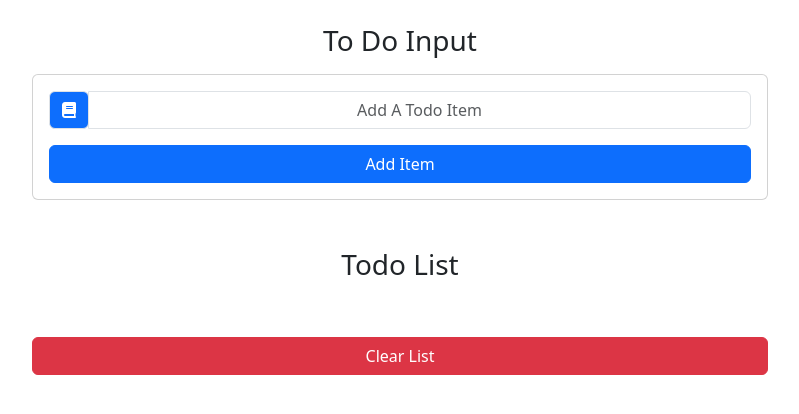
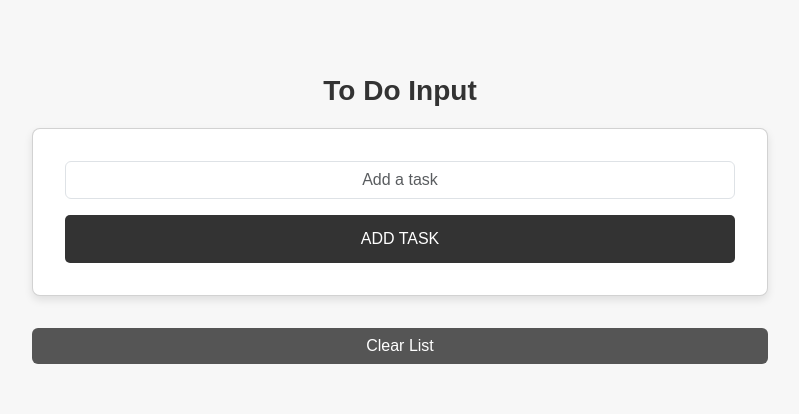
Before and after one commit to an4s3crwt/react-simple-todolist, a React (Create React App) app: page / in a window 1280 px wide. Shown: the top 414 px of the page, without its empty margins (240-1039 px from the left). Built offline with nearby package versions, Linux system fonts and the light colour scheme.

Commit message:
"Updated App.css with new styles, modified App.js to import App.css, refactored TodoInput.js, renamed item.js to TodoItem.js, and updated TodoList.js"

```diff
--- /dev/null
+++ b/src/App.css
@@ -0,0 +1,84 @@
+/* App.css */
+
+/* Estilos generales del cuerpo */
+body {
+    background-color: #f7f7f7; /* Gris muy claro de fondo */
+    font-family: 'Arial', sans-serif; /* Tipografía minimalista */
+    color: #333; /* Texto oscuro */
+  }
+
+  /* Asegura que todo el contenido de la aplicación esté alineado al centro */
+  .container {
+    padding-top: 50px;
+  }
+
+  /* Personaliza la apariencia de las tarjetas de Bootstrap */
+  .card {
+    background-color: #ffffff; /* Fondo blanco para la tarjeta */
+    border-radius: 8px; /* Bordes suaves */
+    box-shadow: 0px 4px 8px rgba(0, 0, 0, 0.1); /* Sombra suave */
+    padding: 2rem;
+  }
+
+  /* Estilo del título en el encabezado */
+  h3 {
+    color: #333; /* Color negro suave para el título */
+    font-weight: 600; /* Fuente más gruesa para el título */
+    text-align: center;
+    margin-bottom: 20px;
+  }
+
+  /* Personaliza los botones */
+  .btn-primary {
+    background-color: #333 !important; /* Gris oscuro para el botón */
+    border: none; /* Elimina el borde */
+    color: #fff; /* Texto blanco */
+    text-transform: uppercase; /* Texto en mayúsculas */
+    font-weight: 500;
+    padding: 12px;
+    border-radius: 5px;
+  }
+
+  .btn-primary:hover {
+    background-color: #555 !important; /* Gris más claro cuando se pasa el ratón */
+  }
+
+  /* Personaliza la lista de tareas */
+  .list-group-item {
+    background-color: #ffffff; /* Fondo blanco */
+    border: 1px solid #ddd; /* Borde gris suave */
+    margin-bottom: 10px;
+    padding: 15px;
+    font-size: 1.1rem;
+    color: #333; /* Texto gris oscuro */
+  }
+
+  .list-group-item:hover {
+    background-color: #f1f1f1; /* Fondo gris muy suave en hover */
+  }
+
+  /* Íconos de tareas */
+  .todo-icon {
+    display: flex;
+    align-items: center;
+  }
+
+  .todo-icon .mx-2 {
+    font-size: 1.2rem;
+    cursor: pointer;
+    color: #777; /* Gris oscuro */
+  }
+
+  .todo-icon .mx-2:hover {
+    color: #333; /* Cambia a negro cuando el mouse pasa sobre el ícono */
+  }
+  /* Personaliza el botón 'Clear List' */
+.btn-secondary {
+    background-color: #555 !important; /* Gris oscuro */
+    border: none;
+    color: #fff;
+  }
+
+  .btn-secondary:hover {
+    background-color: #333 !important; /* Gris aún más oscuro en hover */
+  }
--- a/src/App.js
+++ b/src/App.js
@@ -6,7 +6,7 @@ import TodoList from "./components/todolist";
 
 import 'bootstrap/dist/css/bootstrap.min.css';
 import {v4 as uuidv4} from 'uuid';
-
+import './App.css';
 class App extends Component {
   //gestionar las interacciones con la lista
   state={
--- a/src/components/TodoInput.js
+++ b/src/components/TodoInput.js
@@ -2,31 +2,24 @@ import React, { Component } from 'react';
 
 export default class TodoInput extends Component {
   render() {
-    const {item, handleChange, handleSubmit} = this.props;
+    const { item, handleChange, handleSubmit } = this.props;
     return (
-      <div className="card card-body my-3">
+      <div className="card my-3">
         <form onSubmit={handleSubmit}>
           <div className="input-group">
-            <div className="input-group-prepend">
-              <div className="input-group-text bg-primary
-              text-white h-100">
-                <i className="fas fa-book" />
-              </div>
-            </div>
             <input
               type="text"
-              className="form-control text-capitalize text-center"
-              placeholder="add a todo item"
+              className="form-control text-center"
+              placeholder="Add a task"
               value={item}
               onChange={handleChange}
             />
           </div>
-          {/* Cambiado btn-block a w-100 para todo el ancho en Bootstrap 5 */}
           <button
             type="submit"
-            className="btn btn-primary w-100 mt-3 text-capitalize"
+            className="btn btn-primary w-100 mt-3"
           >
-            add item
+            Add Task
           </button>
         </form>
       </div>
--- /dev/null
+++ b/src/components/TodoItem.js
@@ -0,0 +1,20 @@
+import React, { Component } from 'react';
+
+export default class TodoItem extends Component {
+  render() {
+    const { title } = this.props;
+    return (
+      <li className="list-group-item">
+        <h6>{title}</h6>
+        <div className="todo-icon">
+          <span className="mx-2">
+            <i className="fas fa-pen"></i>
+          </span>
+          <span className="mx-2">
+            <i className="fas fa-trash"></i>
+          </span>
+        </div>
+      </li>
+    );
+  }
+}
--- a/src/components/item.js
+++ /dev/null
@@ -1,20 +0,0 @@
-import React, { Component } from 'react'
-
-export default class item extends Component {
-  render() {
-    const {title} =this.props;
-    return (
-      <li className="list-group-item text-capitalize d-flex justify-content-between my-2">
-        <h6>{title}</h6>
-        <div className="todo-icon">
-            <span className="mx-2 text-success">
-                <i className="fas fa-pen"></i>
-            </span>
-            <span className="mx-2 text-danger">
-                <i className="fas fa-trash"></i>
-            </span>
-        </div>
-      </li>
-    )
-  }
-}
--- a/src/components/todolist.js
+++ b/src/components/todolist.js
@@ -1,28 +1,18 @@
-import React, { Component } from 'react'
-import TodoItem from "./item";
+import React, { Component } from 'react';
+import TodoItem from './TodoItem';
 
-export default class todolist extends Component {
+export default class TodoList extends Component {
   render() {
-    const {items} = this.props;
-    return  (
-      <ul className="list-group my-5">
-        <h3 className="text-capitalize text-center">todo list</h3>
-
-        {
-          items.map(i =>{
-            return (
-              <TodoItem  key={i.id} title={i.title}/>
-            )
-          })
-        }
-
-
-        <button type='button'
-         className="btn btn-danger btn-block text-capitalize mt-5">
-            clear list
+    const { items } = this.props;
+    return (
+      <ul className="list-group">
+        {items.map(item => (
+          <TodoItem key={item.id} title={item.title} />
+        ))}
+        <button type="button" className="btn btn-secondary w-100 mt-3">
+          Clear List
         </button>
       </ul>
-
-    )
+    );
   }
 }
```
